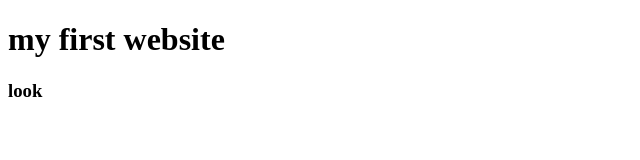
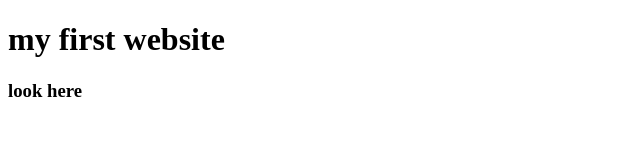
Before and after one commit to PAVEL990/my-first-website, a plain HTML site: page index.html in a window 1280 px wide. Shown: the full height of the page, 0-640 px from the left. Drawn offline with Linux system fonts and the light colour scheme.

Commit message:
another commit

```diff
--- a/index.html
+++ b/index.html
@@ -8,6 +8,6 @@
 </head>
 <body>
     <h1>my first website</h1>
-    <h3>look</h3>
+    <h3>look here</h3>
 </body>
 </html>
```
